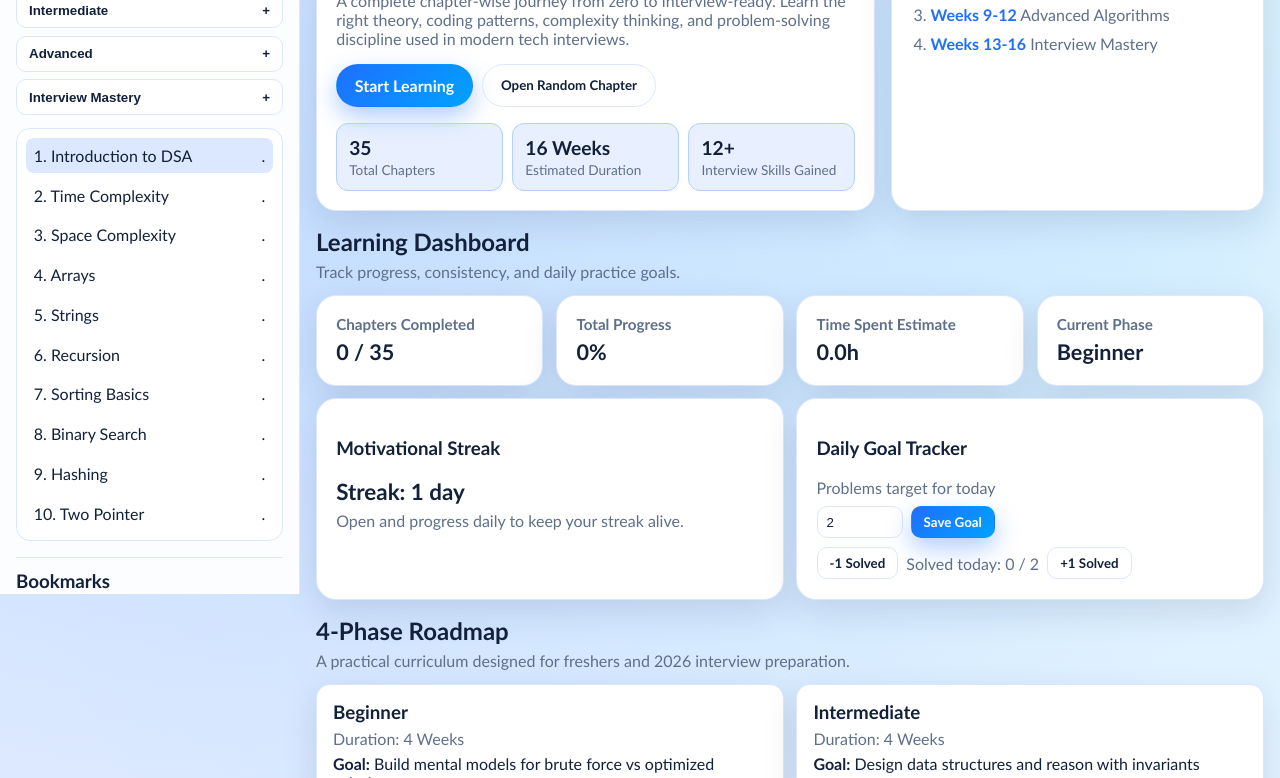
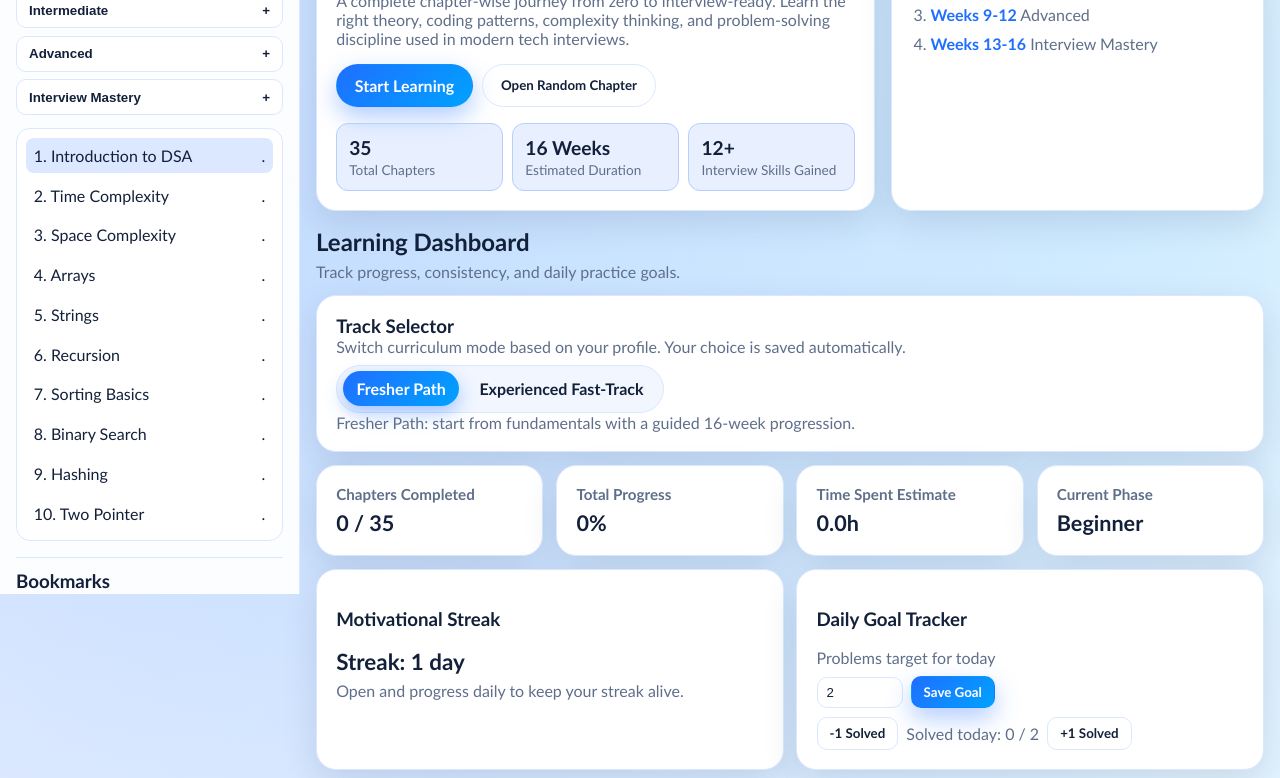
Before and after one commit to Sankush24x7/master-dsa-static-academy, a plain HTML site: page index.html in a window 1280 px wide. Shown: the part 206-984 px from the top of the page. Drawn offline with Linux system fonts and the light colour scheme.

Commit message:
Add Fresher/Experienced track selector with dynamic roadmap and timeline

```diff
--- a/index.html
+++ b/index.html
@@ -80,7 +80,7 @@
               <p>Total Chapters</p>
             </article>
             <article>
-              <h3>16 Weeks</h3>
+              <h3 id="durationStat">16 Weeks</h3>
               <p>Estimated Duration</p>
             </article>
             <article>
@@ -92,7 +92,7 @@
 
         <div class="timeline-card" aria-label="Roadmap timeline">
           <h2>Roadmap Timeline</h2>
-          <ol>
+          <ol id="roadmapTimeline">
             <li><span>Weeks 1-4</span> Beginner Foundations</li>
             <li><span>Weeks 5-8</span> Intermediate Structures</li>
             <li><span>Weeks 9-12</span> Advanced Algorithms</li>
@@ -106,6 +106,16 @@
           <h2>Learning Dashboard</h2>
           <p>Track progress, consistency, and daily practice goals.</p>
         </div>
+
+        <article class="panel track-panel">
+          <h3>Track Selector</h3>
+          <p class="muted">Switch curriculum mode based on your profile. Your choice is saved automatically.</p>
+          <div id="trackModeToggle" class="track-toggle" role="tablist" aria-label="Track mode selection">
+            <button class="track-btn" data-track-mode="fresher" role="tab" aria-selected="true">Fresher Path</button>
+            <button class="track-btn" data-track-mode="experienced" role="tab" aria-selected="false">Experienced Fast-Track</button>
+          </div>
+          <p id="trackHint" class="muted"></p>
+        </article>
 
         <div class="dashboard-grid">
           <article class="panel metric">
--- a/script.js
+++ b/script.js
@@ -6,10 +6,12 @@ const STORAGE_KEYS = {
   notes: "dsa_notes",
   streak: "dsa_streak",
   goal: "dsa_goal",
-  phases: "dsa_phase_state"
+  phases: "dsa_phase_state",
+  trackMode: "dsa_track_mode"
 };
 
-const roadmapPhases = [
+const roadmapPhasesByTrack = {
+  fresher: [
     {
       id: "Beginner",
       duration: "4 Weeks",
@@ -38,7 +40,36 @@ const roadmapPhases = [
       goal: "Execute under pressure with communication and speed",
       practice: "Top 100 list + 8 mock interviews"
     }
-];
+  ],
+  experienced: [
+    {
+      id: "Intermediate",
+      duration: "2 Weeks",
+      topics: "Linked list, stack/queue, trees/BST, heap, greedy recap",
+      goal: "Refresh implementation speed and core invariants",
+      practice: "70 pattern-focused problems"
+    },
+    {
+      id: "Advanced",
+      duration: "3 Weeks",
+      topics: "Graphs, DP, trie, segment tree, union-find, shortest path",
+      goal: "Rebuild depth for high-constraint and optimization questions",
+      practice: "110 advanced problems"
+    },
+    {
+      id: "Interview Mastery",
+      duration: "3 Weeks",
+      topics: "Top interview sets, OA simulations, mock rounds, storytelling",
+      goal: "Deliver optimized solutions with clear communication under pressure",
+      practice: "Top 150 drills + 10 mocks"
+    }
+  ]
+};
+
+const TRACK_HINTS = {
+  fresher: "Fresher Path: start from fundamentals with a guided 16-week progression.",
+  experienced: "Experienced Fast-Track: compress fundamentals and focus on advanced interview execution."
+};
 
 const chapters = [
   {
@@ -652,9 +683,14 @@ const refs = {
   progressMetric: document.getElementById("progressMetric"),
   timeMetric: document.getElementById("timeMetric"),
   phaseMetric: document.getElementById("phaseMetric"),
+  sidebarMeta: document.getElementById("sidebarMeta"),
   streakValue: document.getElementById("streakValue"),
   bookmarkList: document.getElementById("bookmarkList"),
   roadmapGrid: document.getElementById("roadmapGrid"),
+  roadmapTimeline: document.getElementById("roadmapTimeline"),
+  durationStat: document.getElementById("durationStat"),
+  trackModeToggle: document.getElementById("trackModeToggle"),
+  trackHint: document.getElementById("trackHint"),
   notesArea: document.getElementById("notesArea"),
   notesStatus: document.getElementById("notesStatus"),
   saveNotesBtn: document.getElementById("saveNotesBtn"),
@@ -680,9 +716,14 @@ let state = {
     Advanced: false,
     "Interview Mastery": false
   }),
+  trackMode: localStorage.getItem(STORAGE_KEYS.trackMode) || "fresher",
   goal: readJson(STORAGE_KEYS.goal, { date: todayKey(), target: 2, solved: 0 }),
   streak: readJson(STORAGE_KEYS.streak, { lastDate: todayKey(), count: 1 })
 };
+
+if (!["fresher", "experienced"].includes(state.trackMode)) {
+  state.trackMode = "fresher";
+}
 
 // Normalize phase defaults so fresh users see only Beginner expanded.
 state.phaseState = {
@@ -750,8 +791,42 @@ function syncGoalText() {
   refs.solvedTodayText.textContent = `Solved today: ${state.goal.solved} / ${state.goal.target}`;
 }
 
+function getActiveRoadmapPhases() {
+  return roadmapPhasesByTrack[state.trackMode] || roadmapPhasesByTrack.fresher;
+}
+
+function getTrackDurationLabel() {
+  return state.trackMode === "experienced" ? "8 Weeks" : "16 Weeks";
+}
+
+function renderTimeline() {
+  const phases = getActiveRoadmapPhases();
+  let cursor = 1;
+  refs.roadmapTimeline.innerHTML = phases
+    .map((phase) => {
+      const weeks = Number(phase.duration.split(" ")[0]) || 1;
+      const from = cursor;
+      const to = cursor + weeks - 1;
+      cursor += weeks;
+      return `<li><span>Weeks ${from}-${to}</span> ${phase.id}</li>`;
+    })
+    .join("");
+}
+
+function renderTrackModeUI() {
+  if (!refs.trackModeToggle) return;
+  refs.trackModeToggle.querySelectorAll("[data-track-mode]").forEach((button) => {
+    const isActive = button.getAttribute("data-track-mode") === state.trackMode;
+    button.classList.toggle("active", isActive);
+    button.setAttribute("aria-selected", String(isActive));
+  });
+  refs.trackHint.textContent = TRACK_HINTS[state.trackMode];
+  refs.durationStat.textContent = getTrackDurationLabel();
+}
+
 function renderRoadmap() {
-  refs.roadmapGrid.innerHTML = roadmapPhases
+  const phases = getActiveRoadmapPhases();
+  refs.roadmapGrid.innerHTML = phases
     .map(
       (phase) => `
       <article class="phase-card fade-in">
@@ -765,6 +840,9 @@ function renderRoadmap() {
       </article>`
     )
     .join("");
+  renderTimeline();
+  renderTrackModeUI();
+  refs.sidebarMeta.textContent = `35 Chapters • ~${state.trackMode === "experienced" ? "120" : "180"} Hours`;
 }
 
 function groupByPhase() {
@@ -1000,6 +1078,7 @@ function enforceSingleExpandedPhase() {
 
 function getPhaseFromProgress() {
   const maxCompleted = Math.max(0, ...state.completed);
+  if (state.trackMode === "experienced" && maxCompleted === 0) return "Intermediate (Fast Track)";
   if (maxCompleted >= 31) return "Interview Mastery";
   if (maxCompleted >= 21) return "Advanced";
   if (maxCompleted >= 11) return "Intermediate";
@@ -1177,10 +1256,11 @@ function updateDashboard() {
   const completed = state.completed.length;
   const total = chapters.length;
   const percent = Math.round((completed / total) * 100);
+  const hoursPerChapter = state.trackMode === "experienced" ? 1.0 : 1.5;
 
   refs.completedMetric.textContent = `${completed} / ${total}`;
   refs.progressMetric.textContent = `${percent}%`;
-  refs.timeMetric.textContent = `${(completed * 1.5).toFixed(1)}h`;
+  refs.timeMetric.textContent = `${(completed * hoursPerChapter).toFixed(1)}h`;
   refs.phaseMetric.textContent = getPhaseFromProgress();
   refs.streakValue.textContent = `Streak: ${state.streak.count} day${state.streak.count > 1 ? "s" : ""}`;
 }
@@ -1214,6 +1294,19 @@ function bindGlobalEvents() {
     saveJson(STORAGE_KEYS.phases, state.phaseState);
     renderPhaseControls();
     renderNav(refs.chapterSearch.value);
+  });
+
+  refs.trackModeToggle?.addEventListener("click", (event) => {
+    const target = event.target.closest("[data-track-mode]");
+    if (!target) return;
+    const mode = target.getAttribute("data-track-mode");
+    if (!["fresher", "experienced"].includes(mode)) return;
+    if (mode === state.trackMode) return;
+
+    state.trackMode = mode;
+    localStorage.setItem(STORAGE_KEYS.trackMode, mode);
+    renderRoadmap();
+    updateDashboard();
   });
 
   refs.chapterSearch.addEventListener("input", () => {
--- a/style.css
+++ b/style.css
@@ -452,6 +452,42 @@ body {
   grid-template-columns: repeat(4, minmax(0, 1fr));
 }
 
+.track-panel {
+  margin-bottom: 0.8rem;
+}
+
+.track-panel h3 {
+  margin: 0;
+}
+
+.track-toggle {
+  margin-top: 0.55rem;
+  display: inline-flex;
+  gap: 0.4rem;
+  padding: 0.35rem;
+  border: 1px solid var(--border);
+  border-radius: 999px;
+  background: color-mix(in srgb, var(--primary) 6%, transparent);
+  flex-wrap: wrap;
+}
+
+.track-btn {
+  border: none;
+  border-radius: 999px;
+  padding: 0.5rem 0.85rem;
+  font: inherit;
+  font-weight: 700;
+  color: var(--text);
+  background: transparent;
+  cursor: pointer;
+}
+
+.track-btn.active {
+  color: #fff;
+  background: linear-gradient(135deg, var(--primary), var(--primary-2));
+  box-shadow: 0 8px 18px color-mix(in srgb, var(--primary) 35%, transparent);
+}
+
 .dashboard-grid.secondary {
   grid-template-columns: repeat(2, minmax(0, 1fr));
   margin-top: 0.8rem;
@@ -802,6 +838,14 @@ pre {
     grid-template-columns: repeat(2, minmax(0, 1fr));
   }
 
+  .track-toggle {
+    width: 100%;
+  }
+
+  .track-btn {
+    flex: 1 1 180px;
+  }
+
   .chapter-grid {
     grid-template-columns: 1fr;
   }
```
Lines whose indentation alone changed are shown as unchanged.
